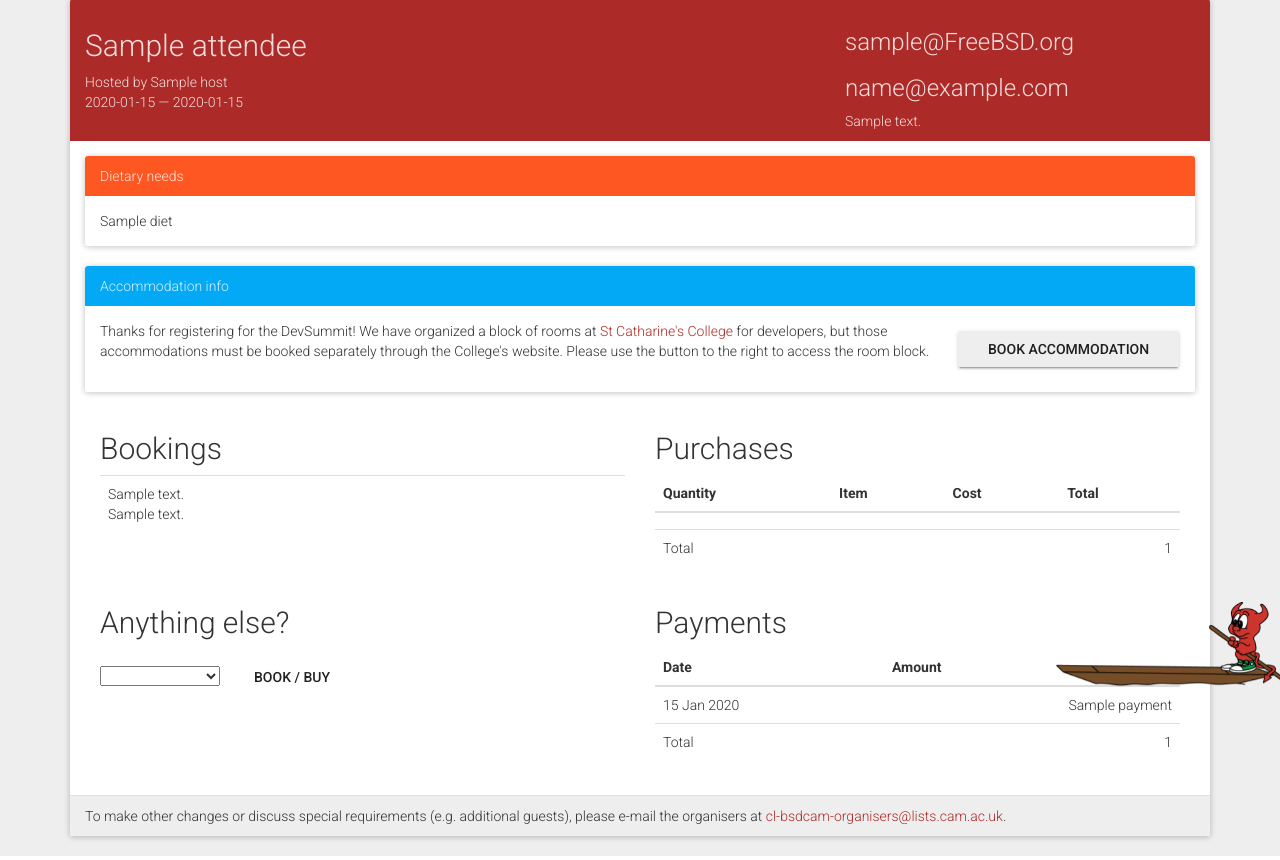
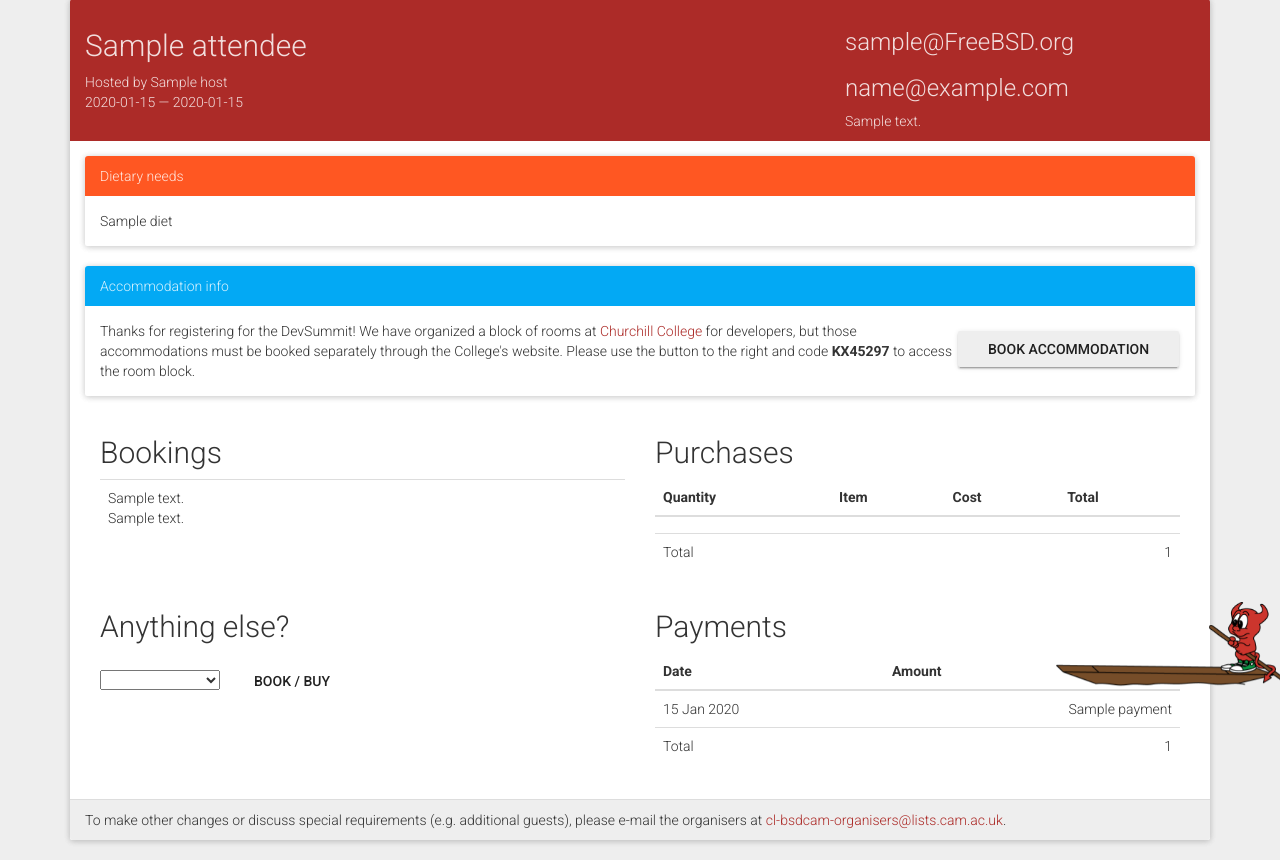
Before and after one commit to trombonehero/nerf-herder, a Flask app: template templates/attendee.html in a window 1280 px wide. Shown: the part 111-971 px from the top of the page. Run offline with Flask 2, Linux system fonts and the light colour scheme; the template is opened without the code that fills it: values that come from a table or form of the project are taken from there, most other values are stand-ins (such as "Sample title", 1, 10 or a date in 2020); parts of the project's set-up code (start-up, migrations or seed data) failed here and were passed over; some libraries are stand-ins or nearby versions.

Commit message:
Update accommodation for 2018

```diff
--- a/templates/attendee.html
+++ b/templates/attendee.html
@@ -49,14 +49,14 @@
 
         {% call bs.panel('Accommodation info', 'info') %}
             <a class="btn btn-default btn-raised pull-right"
-             href="http://www.caths.cam.ac.uk/event/bsdcam-freebsd-developer-summit-accommodation">Book accommodation</a>
+             href="https://www.speedybooker.com/en-GB/group/default.aspx?g=churchill&brand=wl&partnerid=4&lang=en">Book accommodation</a>
 
             Thanks for registering for the DevSummit!
             We have organized a block of rooms at
-            <a href="http://www.caths.cam.ac.uk">St Catharine's College</a>
+            <a href="https://www.chu.cam.ac.uk">Churchill College</a>
             for developers, but those accommodations must be booked separately
             through the College's website.
-            Please use the button to the right to access the room block.
+            Please use the button to the right and code <strong>KX45297</strong> to access the room block.
         {% endcall %}
 
         <div class="col-md-6">
```
